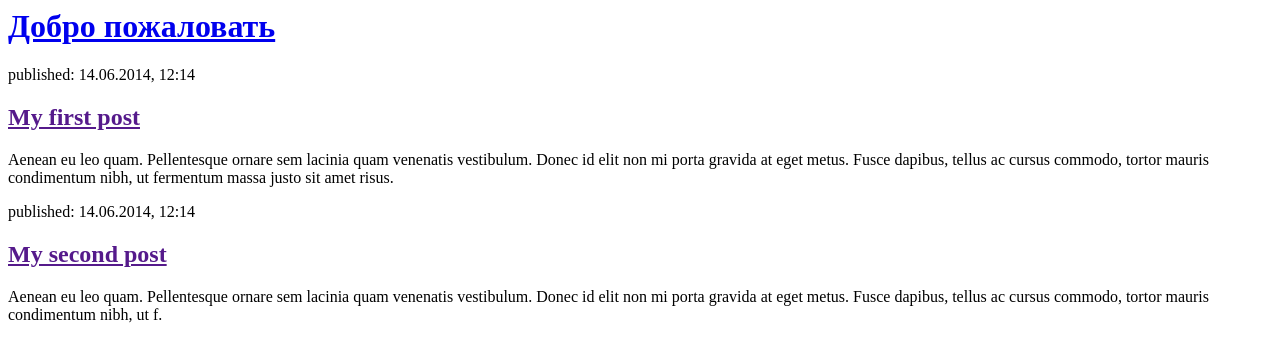
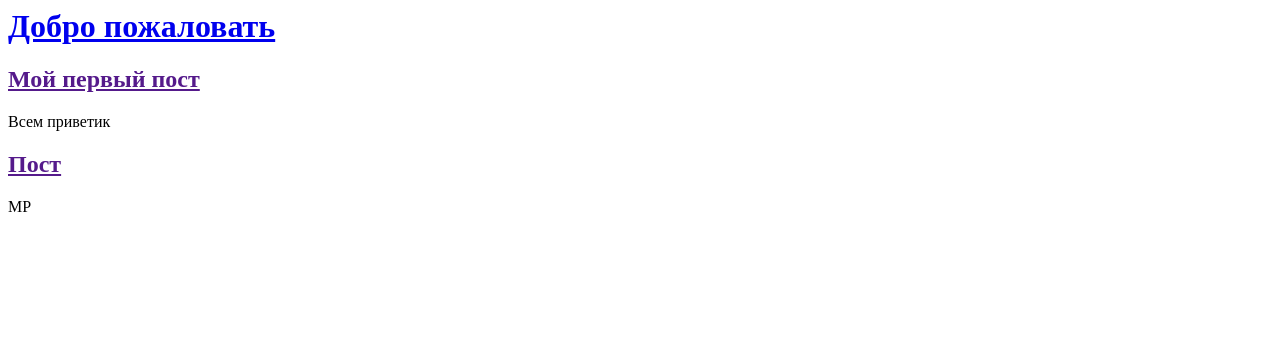
Before and after one commit to EvaSakamaki/my-first-blog, a Django app: page / in a window 1280 px wide. Shown: the top 362 px of the page. Run offline with Django 3.2, Linux system fonts and the light colour scheme.

Commit message:
Changed the HTML for the site.

```diff
--- a/blog/templates/blog/post_list.html
+++ b/blog/templates/blog/post_list.html
@@ -8,15 +8,15 @@
         </div>
 
         <div>
-            <p>published: 14.06.2014, 12:14</p>
-            <h2><a href="">My first post</a></h2>
-            <p>Aenean eu leo quam. Pellentesque ornare sem lacinia quam venenatis vestibulum. Donec id elit non mi porta gravida at eget metus. Fusce dapibus, tellus ac cursus commodo, tortor mauris condimentum nibh, ut fermentum massa justo sit amet risus.</p>
+
+            <h2><a href="">Мой первый пост</a></h2>
+            <p>Всем приветик</p>
         </div>
 
         <div>
-            <p>published: 14.06.2014, 12:14</p>
-            <h2><a href="">My second post</a></h2>
-            <p>Aenean eu leo quam. Pellentesque ornare sem lacinia quam venenatis vestibulum. Donec id elit non mi porta gravida at eget metus. Fusce dapibus, tellus ac cursus commodo, tortor mauris condimentum nibh, ut f.</p>
+
+            <h2><a href="">Пост</a></h2>
+            <p>МР</p>
         </div>
     </body>
 </html>
```
